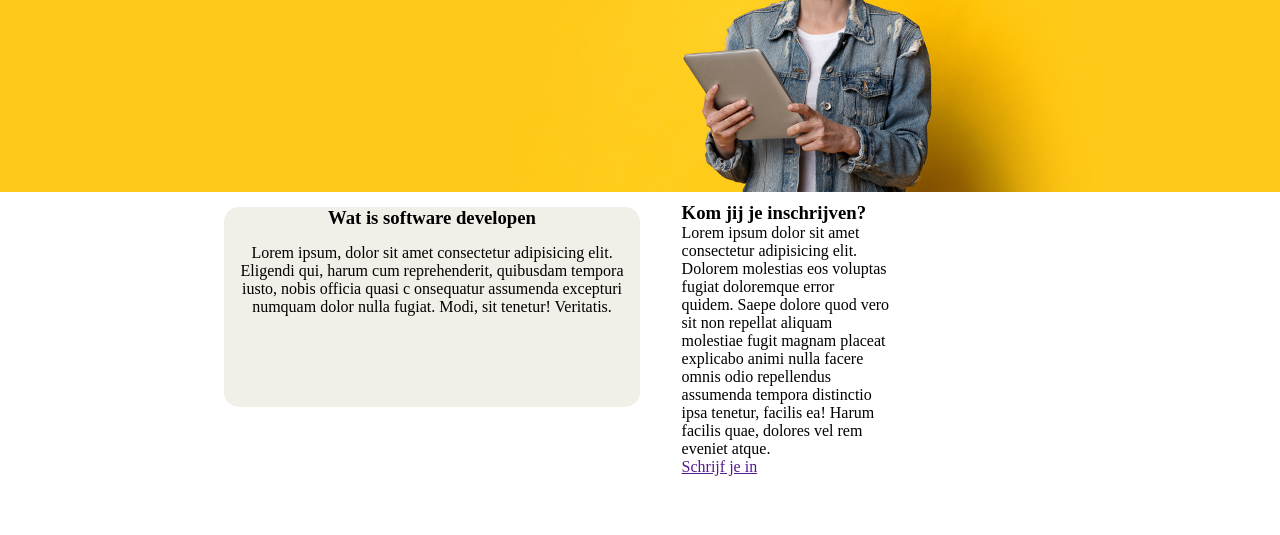
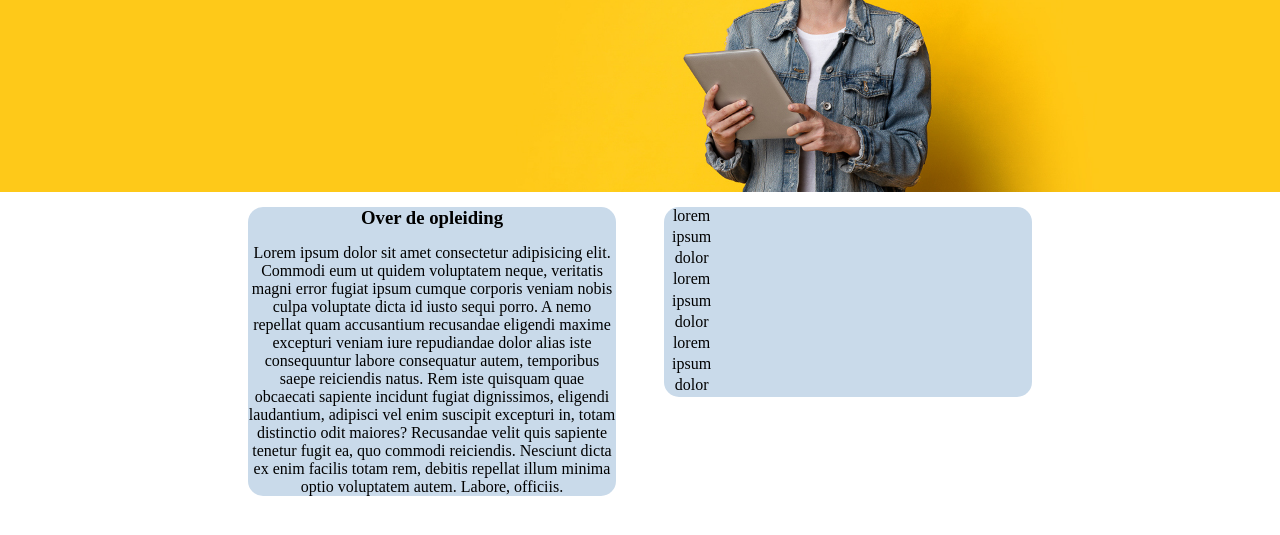
Before and after one commit to Roetjan/CurioFlyer, a plain HTML site: page index.html in a window 1280 px wide. Shown: the part 131-666 px from the top of the page. Drawn offline with Linux system fonts and the light colour scheme.

Commit message:
commit 2

```diff
--- a/index.html
+++ b/index.html
@@ -18,22 +18,29 @@
         </div>
         <div class="wrapper">
             <div class="blockCollection">
-                <div class="devBlock">
+                <div class="Block">
                     <div class="wisTitle">
-                        <h3>Wat is software developen</h3>
+                        <h3>Over de opleiding</h3>
                     </div>
-                    <p>Lorem ipsum, dolor sit amet consectetur adipisicing elit.
-                        Eligendi qui, harum cum reprehenderit, quibusdam tempora iusto, nobis officia quasi c
-                        onsequatur assumenda excepturi numquam dolor nulla fugiat. Modi, sit tenetur! Veritatis.
+                    <p>Lorem ipsum dolor sit amet consectetur adipisicing elit. Commodi eum ut quidem voluptatem neque, veritatis magni error fugiat ipsum cumque corporis veniam nobis culpa voluptate dicta id iusto sequi porro. A nemo repellat quam accusantium recusandae eligendi maxime excepturi veniam iure repudiandae dolor alias iste consequuntur labore consequatur autem, temporibus saepe reiciendis natus. Rem iste quisquam quae obcaecati sapiente incidunt fugiat dignissimos, eligendi laudantium, adipisci vel enim suscipit excepturi in, totam distinctio odit maiores? Recusandae velit quis sapiente tenetur fugit ea, quo commodi reiciendis. Nesciunt dicta ex enim facilis totam rem, debitis repellat illum minima optio voluptatem autem. Labore, officiis.
                     </p>
                 </div>
-                <div class="registerBlock">
-                    <div class="registerTile">
-                        <h3>Kom jij je inschrijven?</h3>
+                <div class="Block">
+                    <div class="Subjects">
+                    <div class="subjects-list">
+                        <ul>
+                            <li>lorem</li>
+                            <li>ipsum</li>
+                            <li>dolor</li>
+                            <li>lorem</li>
+                            <li>ipsum</li>
+                            <li>dolor</li>
+                            <li>lorem</li>
+                            <li>ipsum</li>
+                            <li>dolor</li>
+                        </ul>
                     </div>
-                    <div class="registerText">
-                        <p>Lorem ipsum dolor sit amet consectetur adipisicing elit. Dolorem molestias eos voluptas fugiat doloremque error quidem. Saepe dolore quod vero sit non repellat aliquam molestiae fugit magnam placeat explicabo animi nulla facere omnis odio repellendus assumenda tempora distinctio ipsa tenetur, facilis ea! Harum facilis quae, dolores vel rem eveniet atque.</p>
-                        <a href="">Schrijf je in</a>
+                    <div class="subjectsExpl"></div>
                     </div>
                 </div>
             </div>
--- a/style.css
+++ b/style.css
@@ -34,13 +34,14 @@ width: 50%;
     padding: 2em;
 }
 
-.devBlock{
-    background-color: #F2EFE9;
+.Block{
+    background-color: #C9DAEA;
     text-align: center;
     border-radius: 15px;
+    margin: 1.5rem;
     margin-top: 15px;
     width: 50%;
-    height: 200px;
+    height: 15%;
 }
 
 .blockCollection{
@@ -48,12 +49,18 @@ width: 50%;
 
 }
 
-.devBlock p{
+.Block p{
     margin-top: 15px;
 }
 
-.registerBlock{
-    width: 25%;
-    padding-left: 5%;
-    margin-top: 10px;
+.subjects-list ul{
+    list-style-type: none;
 }
+
+.subjects-list li{
+    padding-bottom: 0.2rem;
+}
+
+.subjects-list{
+    width: 15%;
+}
```
